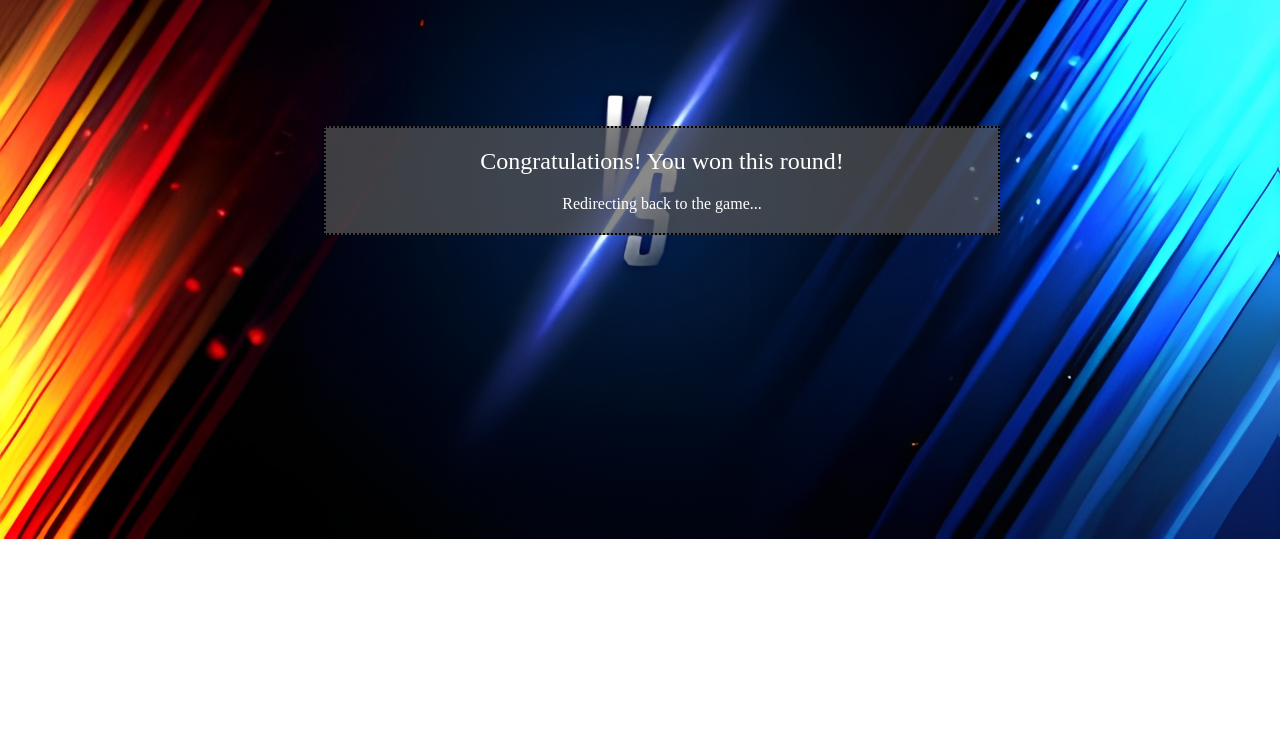
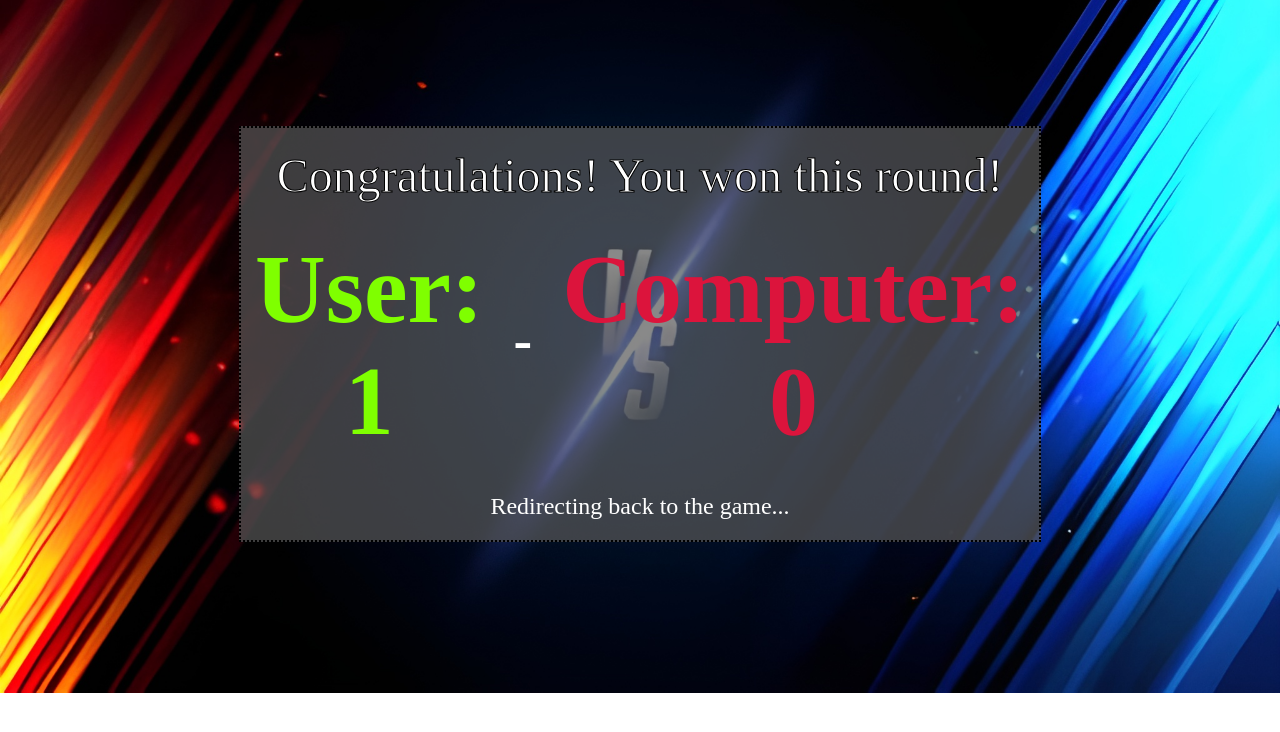
Before and after one commit to DominicSweeney/NHL_Fantasy, a Flask app: page /endOfRound in a window 1280 px wide. Shown: the top 732 px of the page. Run offline with Flask 3, Linux system fonts and the light colour scheme.

Commit message:
dinnertime

```diff
--- a/app/static/CSS/components/card.css
+++ b/app/static/CSS/components/card.css
@@ -187,10 +187,56 @@ body {
 
 /* End of round */
 .result-message {
+    font-size: 3rem;
+    -webkit-text-stroke-width: 1px;
+    -webkit-text-stroke-color: black;
+}
+
+.redirect-message {
     font-size: 1.5rem;
-    margin-bottom: 20px;
-}
-.redirect-message {
-    font-size: 1rem;
     color: #ffffff;
 }
+
+/* Styling for the scoreboard container */
+.scoreboard {
+    display: flex;
+    justify-content: center;   /* Centers the content horizontally */
+    align-items: center;       /* Centers vertically */
+    font-size: 1.75em;            /* Large font size */
+    font-weight: bold;
+    margin-top: 20px;
+}
+
+/* Styling for each score item (User/Computer labels and scores) */
+.score-item {
+    text-align: center;
+    margin: 0 20px;           /* Space between user and computer sections */
+}
+
+/* Styling for the label (User/Computer) */
+#userLabel, #computerLabel {
+    display: block;           /* Makes the label appear above the score */
+    font-size: 1em;           /* Smaller font size for the label */
+    font-weight: normal;      /* Regular weight for the label */
+    margin-bottom: 10px;      /* Space between the label and the score */
+}
+
+/* Styling for the scores */
+#userScore, #computerScore {
+    font-size: 3.5em;           /* Large font size for the score */
+    font-weight: bold;
+}
+
+/* Styling for the separator */
+#scoreSeparator {
+    font-size: 2em;           /* Large separator */
+    margin: 0 10px;           /* Space around the separator */
+}
+
+#userScore {
+    color: chartreuse;
+}
+
+#computerScore {
+    color: crimson;
+}
--- a/app/static/CSS/components/container.css
+++ b/app/static/CSS/components/container.css
@@ -10,3 +10,16 @@
     margin-right: 25%;
     margin-top: 10%;
 }
+
+.larger-container{
+    margin-bottom: 10%;
+    background: rgba(88, 88, 88, 0.7);
+    border: 2px dotted rgb(0, 0, 0);
+    color: white;
+    padding: 20px;
+    text-align: center;
+    width: 60%;
+    margin-left: auto;
+    margin-right: auto;
+    margin-top: 10%;
+}
--- a/app/templates/Client/endOfRound.html
+++ b/app/templates/Client/endOfRound.html
@@ -5,21 +5,44 @@
     <meta name="viewport" content="width=device-width, initial-scale=1.0">
     <link href="../static/CSS/components/card.css" rel="stylesheet" type="text/css">
     <link href="../static/CSS/components/container.css" rel="stylesheet" type="text/css">
+    <link href="../static/CSS/pages/index.css" rel="stylesheet" type="text/css">
     <title>Round Result</title>
 </head>
 <body>
-    <div class="container">
+    <div class="larger-container">
         <div class="result-message" id="resultMessage">
             <!-- Result message will be dynamically inserted here -->
         </div>
+
+        <!-- Scoreboard below result message -->
+    <div class="scoreboard">
+        <div class="score-item">
+            <span id="userLabel"></span>
+            <span id="userScore"></span>
+        </div>
+        <span id="scoreSeparator"> - </span>
+        <div class="score-item">
+            <span id="computerLabel"></span>
+            <span id="computerScore"></span>
+        </div>
+    </div><br><br>
+
         <div class="redirect-message">
             Redirecting back to the game...
         </div>
     </div>
 
     <script>
+        // Example: Replace these with actual score values
+        let userScore = 1;  // Example score for the user
+        let computerScore = 0;  // Example score for the computer
+
+        // Update the score dynamically in the HTML
+        document.getElementById("userScore").textContent = `User: ${userScore}`;
+        document.getElementById("computerScore").textContent = `Computer: ${computerScore}`;
+
         // Example: Replace this with actual logic to determine the winner
-        const winner = "user"; // or "computer"
+        const winner = "user"; // or "computer" or "tie"
 
         const resultMessage = document.getElementById("resultMessage");
         if (winner === "user") {
```
